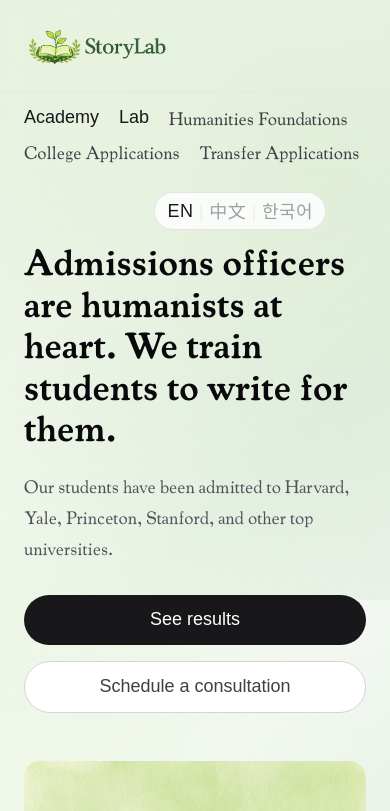
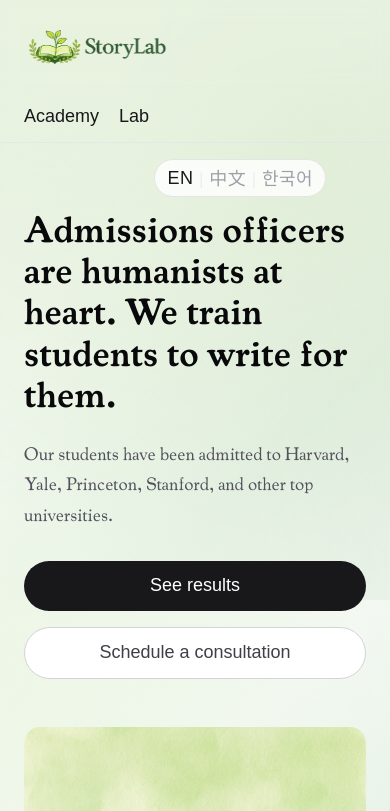
Before and after one commit to bananaduck1/storylab, a Next.js app: page /academy in a window 390 px wide. Shown: the top 811 px of the page. Built offline with nearby package versions, Linux system fonts and the light colour scheme; a web font is replaced by a local one.

Commit message:
mobile navbar edit

```diff
--- a/components/Navbar.tsx
+++ b/components/Navbar.tsx
@@ -1,11 +1,5 @@
 import Link from "next/link";
 import Image from "next/image";
-
-const programLinks: Array<{ href: string; label: string }> = [
-  { href: "/academy/humanities", label: "Humanities Foundations" },
-  { href: "/academy/applications", label: "College Applications" },
-  { href: "/academy/transfer", label: "Transfer Applications" },
-];
 
 const academyLinks: Array<{ href: string; label: string }> = [
   { href: "/academy", label: "Programs" },
@@ -17,6 +11,7 @@ const academyLinks: Array<{ href: string; label: string }> = [
 
 export function Navbar() {
   return (
+    <>
       <header className="sticky top-0 z-40 border-b border-line/80 bg-soft/90 backdrop-blur">
         <div className="mx-auto flex w-full max-w-6xl items-center justify-between gap-4 px-6 min-h-20 py-5">
           <Link href="/" className="inline-flex items-center">
@@ -55,9 +50,10 @@ export function Navbar() {
             </nav>
           </div>
         </div>
+      </header>
 
-      <nav aria-label="Primary (mobile)" className="border-t border-zinc-200/70 md:hidden">
-        <div className="mx-auto flex w-full max-w-6xl flex-wrap items-center gap-x-5 gap-y-2 px-6 py-3">
+      <nav aria-label="Primary (mobile)" className="border-b border-zinc-200/70 bg-soft/90 md:hidden">
+        <div className="mx-auto flex w-full max-w-6xl items-center gap-x-5 px-6 py-3">
           {/* AI Editor — hidden while in development */}
           {/* <Link
             href="/ai-editor"
@@ -77,17 +73,8 @@ export function Navbar() {
           >
             Lab
           </Link>
-          {programLinks.map((l) => (
-            <Link
-              key={l.href}
-              href={l.href}
-              className="text-sm text-zinc-700 hover:text-zinc-950 focus:outline-none focus-visible:rounded-md focus-visible:ring-2 focus-visible:ring-zinc-900/30"
-            >
-              {l.label}
-            </Link>
-          ))}
         </div>
       </nav>
-    </header>
+    </>
   );
 }
```
Lines whose indentation alone changed are shown as unchanged.
